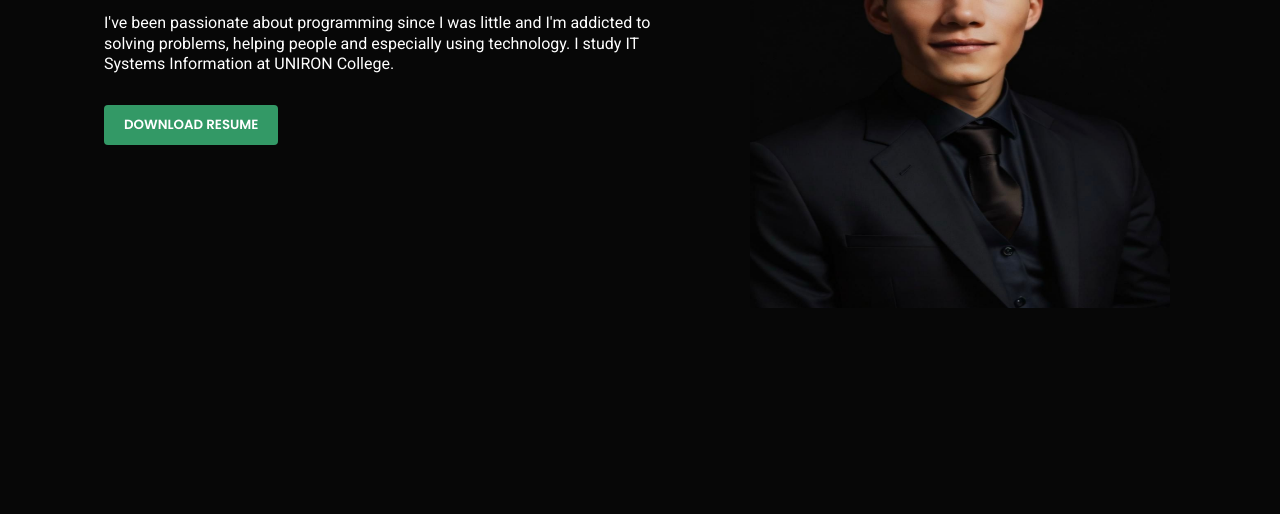
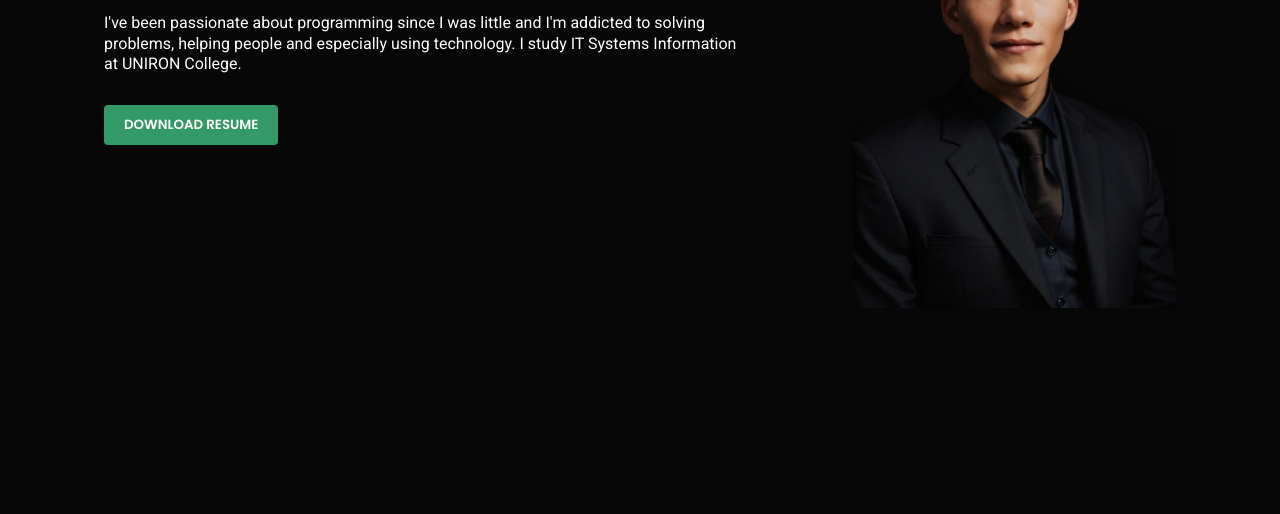
Before and after one commit to GustavoRMendes/front-end-adaTech, a plain HTML site: page html-css/projeto-pagina-estatica/index.html in a window 1280 px wide. Shown: the part 286-800 px from the top of the page. Drawn offline with Linux system fonts and the light colour scheme.

Commit message:
remove br tags

```diff
--- a/html-css/projeto-pagina-estatica/index.html
+++ b/html-css/projeto-pagina-estatica/index.html
@@ -32,7 +32,7 @@
     <section id="banner">
       <div class="banner-content">
         <h1 class="banner-content-title">Hi, I am Gustavo, <br> <span>Full Stack Developer</span></h1>
-        <p class="banner-content-subtitle">I've been passionate about programming since I was little and I'm addicted to <br> solving problems, helping people and especially using technology. I study IT <br> Systems
+        <p class="banner-content-subtitle">I've been passionate about programming since I was little and I'm addicted to solving problems, helping people and especially using technology. I study IT Systems
           Information at UNIRON College.</p>
         <button class="banner-content-btn">DOWNLOAD RESUME</button>
       </div>
```
